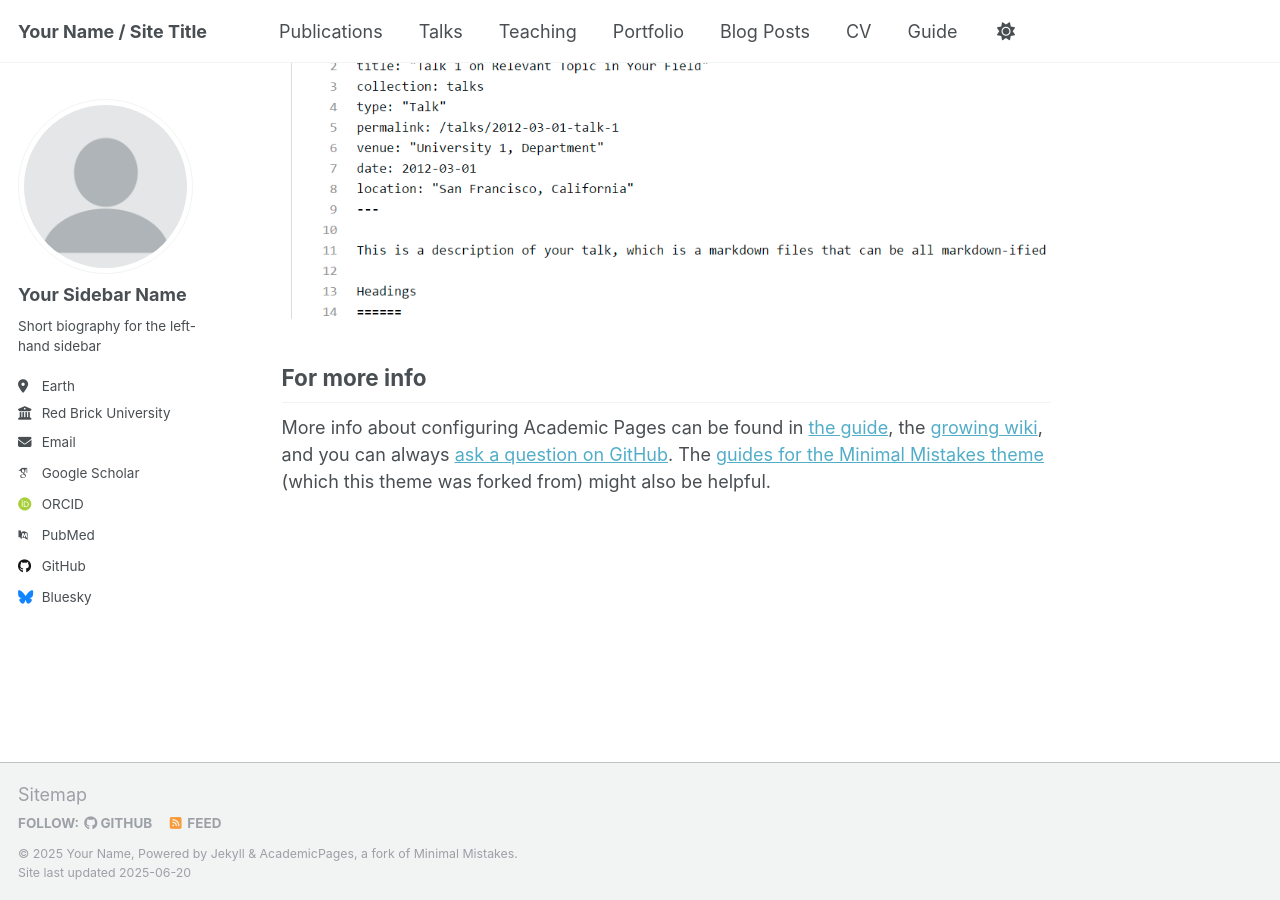
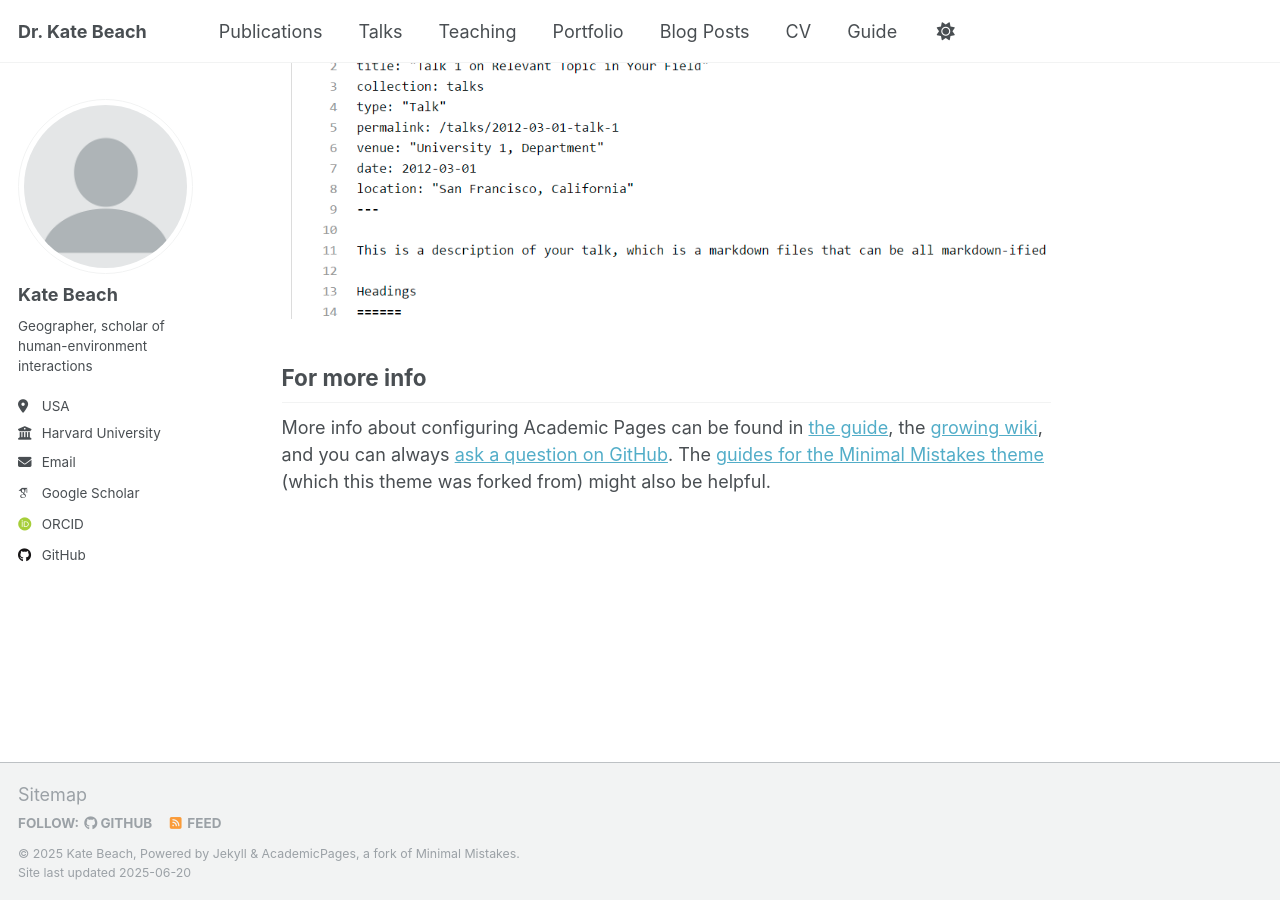
Before and after one commit to kateebb/beachphd, a Jekyll site: the page built from _pages/about.md, in a window 1280 px wide and 900 px high, scrolled down 2636 px. Built offline with Jekyll 4.4.1, drawn with Linux system fonts in a browser that asks for light colours; some web fonts are replaced.

Commit message:
Update _config1.yml
Basic configurations

```diff
--- a/_config.yml
+++ b/_config.yml
@@ -9,11 +9,11 @@
 # Basic Site Settings
 locale                   : "en-US"
 site_theme               : "default"
-title                    : "Your Name / Site Title"
+title                    : "Dr. Kate Beach"
 title_separator          : "-"
-name                     : &name "Your Name"
-description              : &description "personal description"
-url                      : https://academicpages.github.io # the base hostname & protocol for your site e.g. "https://[your GitHub username].github.io" or if you already have some other page hosted on Github then use "https://[your GitHub username].github.io/[Your Repo Name]"
+name                     : &name "Kate Beach"
+description              : &description "Bell Postdoctoral Fellow, Harvard University"
+url                      : https://kateebb.github.io # the base hostname & protocol for your site e.g. "https://[your GitHub username].github.io" or if you already have some other page hosted on Github then use "https://[your GitHub username].github.io/[Your Repo Name]"
 baseurl                  : "" # the subpath of your site, e.g. "/blog"
 repository               : "academicpages/academicpages.github.io"
 
@@ -23,22 +23,22 @@ repository               : "academicpages/academicpages.github.io"
 author:
   # Biographic information
   avatar           : "profile.png"
-  name             : "Your Sidebar Name"
+  name             : "Kate Beach"
   pronouns         : # example: "she/her"
-  bio              : "Short biography for the left-hand sidebar"
-  location         : "Earth"
-  employer         : "Red Brick University"
+  bio              : "Geographer, scholar of human-environment interactions"
+  location         : "USA"
+  employer         : "Harvard University"
   uri              : # URL
-  email            : "none@example.org"
+  email            : "kbeach@hsph.harvard.edu"
 
   # Academic websites
   academia         : # URL
   arxiv            : # URL - Update with the correct link to your profile
-  googlescholar    : "https://scholar.google.com/citations?user=PS_CX0AAAAAJ"
+  googlescholar    : "https://scholar.google.com/citations?user=FN3KLp4AAAAJ&hl=en&authuser=1"
   impactstory      : # URL
   orcid            : "http://orcid.org/yourorcidurl"
   semantic         : # URL
-  pubmed           : "https://www.ncbi.nlm.nih.gov/pubmed/?term=john+snow"
+  pubmed           : # URL
   researchgate     : # URL
   scopus           : # URL
 
@@ -46,12 +46,12 @@ author:
   bitbucket        : # Username - Update with your username on the site
   codepen          : # Username
   dribbble         : # Username
-  github           : "academicpages"
+  github           : "kateebb"
   kaggle           : # Username
   stackoverflow    : # User number or user number and name (i.e., use "1" or "1/jeff-atwood")
 
   # Social media
-  bluesky          : "bsky.app" # Replace this with you Bluesky username
+  bluesky          : #"bsky.app" # Replace this with you Bluesky username
   facebook         : # Username
   flickr           : # Username
   foursquare       : # Username
```
